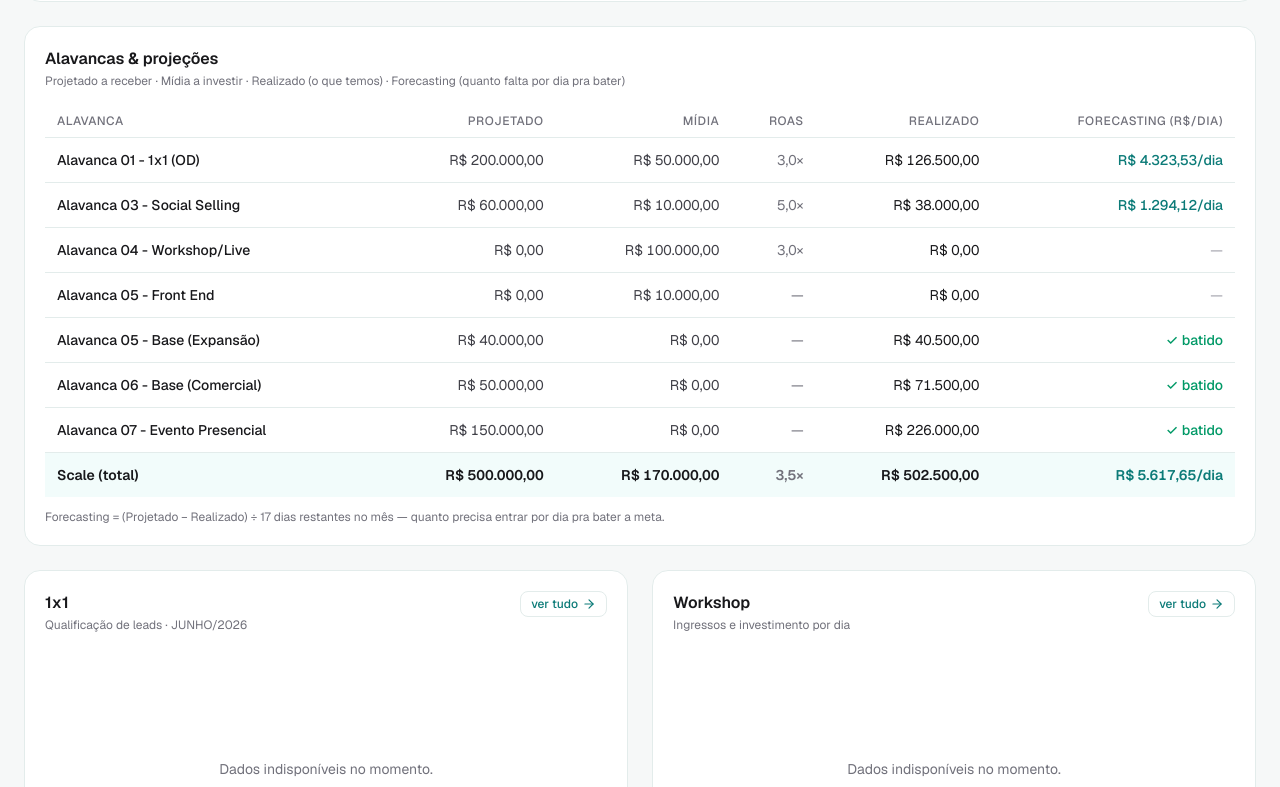
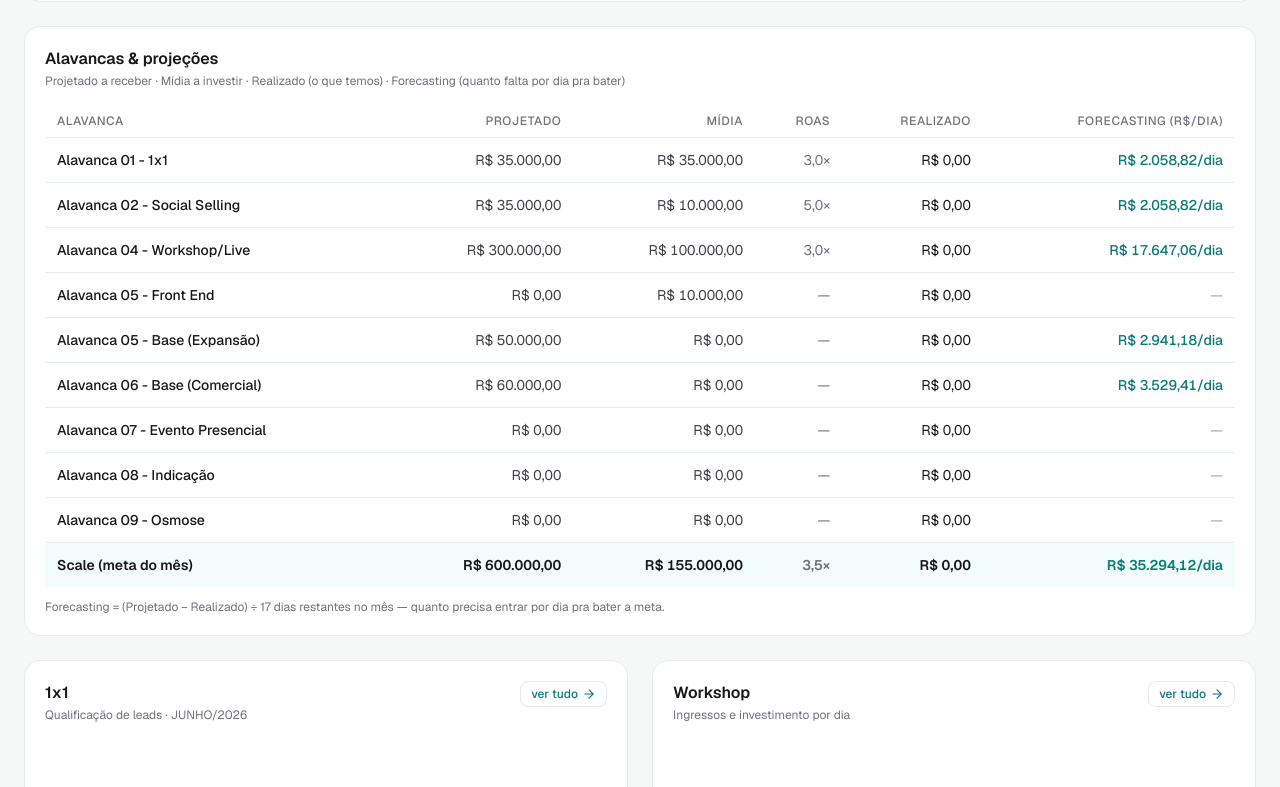
Before and after one commit to LucasBarduino7/dash1x1, a Next.js app: page / in a window 1280 px wide. Shown: the part 694-1481 px from the top of the page. Built offline with nearby package versions, Linux system fonts and the light colour scheme; no server answers.

Commit message:
chore: atualiza alavancas para junho (Projetado/Mídia + Indicação e Osmose; meta Scale 600k/155k)
Co-Authored-By: Claude Opus 4.8 <noreply@anthropic.com>

```diff
--- a/app/page.tsx
+++ b/app/page.tsx
@@ -11,7 +11,7 @@ import { QualificationDonut } from '@/components/onex1/charts/QualificationDonut
 import { SalesChart } from '@/components/workshop/charts/SalesChart';
 import { getSocialSelling } from '@/lib/social/selling';
 import { RECEITAS_AVULSAS } from '@/data/geral-extras';
-import { ALAVANCAS, META_SCALE_ROAS } from '@/data/alavancas';
+import { ALAVANCAS, META_SCALE } from '@/data/alavancas';
 
 export const dynamic = 'force-dynamic';
 export const revalidate = 0;
@@ -123,6 +123,9 @@ export default async function Geral() {
     }),
     { projetado: 0, midia: 0, realizado: 0, porDia: 0 },
   );
+  // Forecasting da meta Scale (target consolidado, não a soma das alavancas).
+  const scaleFalta = Math.max(0, META_SCALE.projetado - totAlav.realizado);
+  const scalePorDia = scaleFalta / diasRestantes;
 
   // Timeline combinada do workshop (ingressos por dia + investimento por dia)
   let workshopChart: { date: string; ingressos: number; spend: number }[] = [];
@@ -277,15 +280,15 @@ export default async function Geral() {
                 </tr>
               ))}
               <tr className="bg-tiffany-500/5">
-                <td className="px-3 py-3 font-semibold text-zinc-900">Scale (total)</td>
-                <td className="px-3 py-3 text-right font-semibold tabular-nums text-zinc-900">{brl(totAlav.projetado)}</td>
-                <td className="px-3 py-3 text-right font-semibold tabular-nums text-zinc-900">{brl(totAlav.midia)}</td>
+                <td className="px-3 py-3 font-semibold text-zinc-900">Scale (meta do mês)</td>
+                <td className="px-3 py-3 text-right font-semibold tabular-nums text-zinc-900">{brl(META_SCALE.projetado)}</td>
+                <td className="px-3 py-3 text-right font-semibold tabular-nums text-zinc-900">{brl(META_SCALE.midia)}</td>
                 <td className="px-3 py-3 text-right font-semibold tabular-nums text-zinc-500">
-                  {META_SCALE_ROAS.toFixed(1).replace('.', ',')}×
+                  {META_SCALE.roas.toFixed(1).replace('.', ',')}×
                 </td>
                 <td className="px-3 py-3 text-right font-semibold tabular-nums text-zinc-900">{brl(totAlav.realizado)}</td>
                 <td className="px-3 py-3 text-right font-semibold tabular-nums text-tiffany-700">
-                  {brl(totAlav.porDia)}/dia
+                  {scaleFalta > 0 ? `${brl(scalePorDia)}/dia` : '✓ batido'}
                 </td>
               </tr>
             </tbody>
--- a/data/alavancas.ts
+++ b/data/alavancas.ts
@@ -1,4 +1,4 @@
-// Alavancas e projeções do Scale (manual — fonte: planilha de metas).
+// Alavancas e projeções do Scale — JUNHO (manual, fonte: planilha de metas).
 // Projetado = quanto pretende receber · Mídia = quanto vai investir · Realizado = o que já entrou.
 // Forecasting (calculado no Geral) = (projetado - realizado) ÷ dias restantes no mês.
 
@@ -11,14 +11,16 @@ export type Alavanca = {
 };
 
 export const ALAVANCAS: Alavanca[] = [
-  { nome: 'Alavanca 01 - 1x1 (OD)', projetado: 200000, midia: 50000, roas: 3, realizado: 126500 },
-  { nome: 'Alavanca 03 - Social Selling', projetado: 60000, midia: 10000, roas: 5, realizado: 38000 },
-  { nome: 'Alavanca 04 - Workshop/Live', projetado: 0, midia: 100000, roas: 3, realizado: 0 },
+  { nome: 'Alavanca 01 - 1x1', projetado: 35000, midia: 35000, roas: 3, realizado: 0 },
+  { nome: 'Alavanca 02 - Social Selling', projetado: 35000, midia: 10000, roas: 5, realizado: 0 },
+  { nome: 'Alavanca 04 - Workshop/Live', projetado: 300000, midia: 100000, roas: 3, realizado: 0 },
   { nome: 'Alavanca 05 - Front End', projetado: 0, midia: 10000, realizado: 0 },
-  { nome: 'Alavanca 05 - Base (Expansão)', projetado: 40000, midia: 0, realizado: 40500 },
-  { nome: 'Alavanca 06 - Base (Comercial)', projetado: 50000, midia: 0, realizado: 71500 },
-  { nome: 'Alavanca 07 - Evento Presencial', projetado: 150000, midia: 0, realizado: 226000 },
+  { nome: 'Alavanca 05 - Base (Expansão)', projetado: 50000, midia: 0, realizado: 0 },
+  { nome: 'Alavanca 06 - Base (Comercial)', projetado: 60000, midia: 0, realizado: 0 },
+  { nome: 'Alavanca 07 - Evento Presencial', projetado: 0, midia: 0, realizado: 0 },
+  { nome: 'Alavanca 08 - Indicação', projetado: 0, midia: 0, realizado: 0 },
+  { nome: 'Alavanca 09 - Osmose', projetado: 0, midia: 0, realizado: 0 },
 ];
 
 /** Meta consolidada do Scale (linha de total da planilha). */
-export const META_SCALE_ROAS = 3.5;
+export const META_SCALE = { projetado: 600000, midia: 155000, roas: 3.5 };
```
